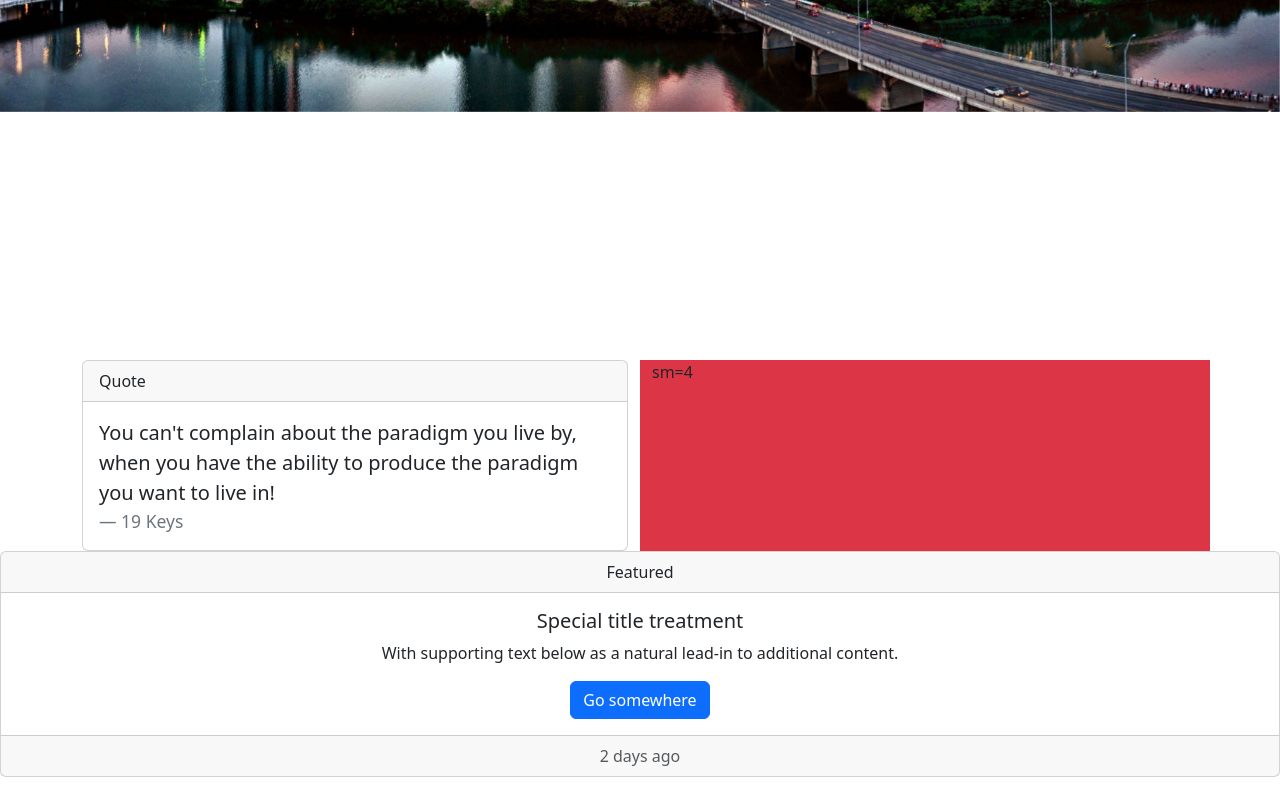
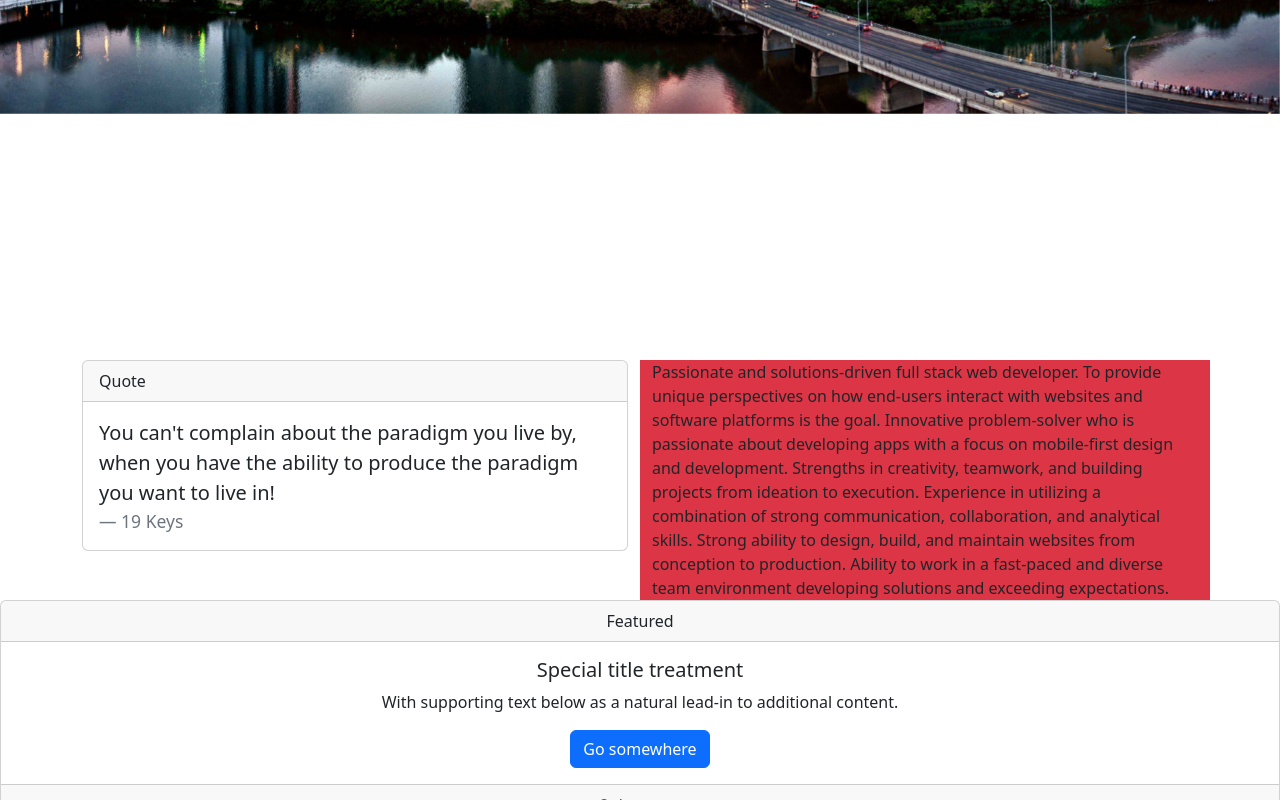
Before and after one commit to LilOTechGod/hello-im-oscar, a React (Create React App) app: page / in a window 1280 px wide. Shown: the part 751-1551 px from the top of the page. Before the commit the page ends 1528 px from the top, so only its background shows below. Built offline with nearby package versions, Linux system fonts and the light colour scheme.

Commit message:
added my about me paragraph. It's a rough draft for now.

```diff
--- a/src/components/AboutMe.jsx
+++ b/src/components/AboutMe.jsx
@@ -23,7 +23,7 @@ function AboutMe() {
             </Card.Body>
             </Card>
         </Col>
-        <Col sm={6} className='bg-danger'>sm=4</Col>
+        <Col sm={6} className='bg-danger'>Passionate and solutions-driven full stack web developer. To provide unique perspectives on how end-users interact with websites and software platforms is the goal. Innovative problem-solver who is passionate about developing apps with a focus on mobile-first design and development. Strengths in creativity, teamwork, and building projects from ideation to execution. Experience in utilizing a combination of strong communication, collaboration, and analytical skills. Strong ability to design, build, and maintain websites from conception to production. Ability to work in a fast-paced and diverse team environment developing solutions and exceeding expectations.</Col>
     </Row>
     </Container>
   );
```
